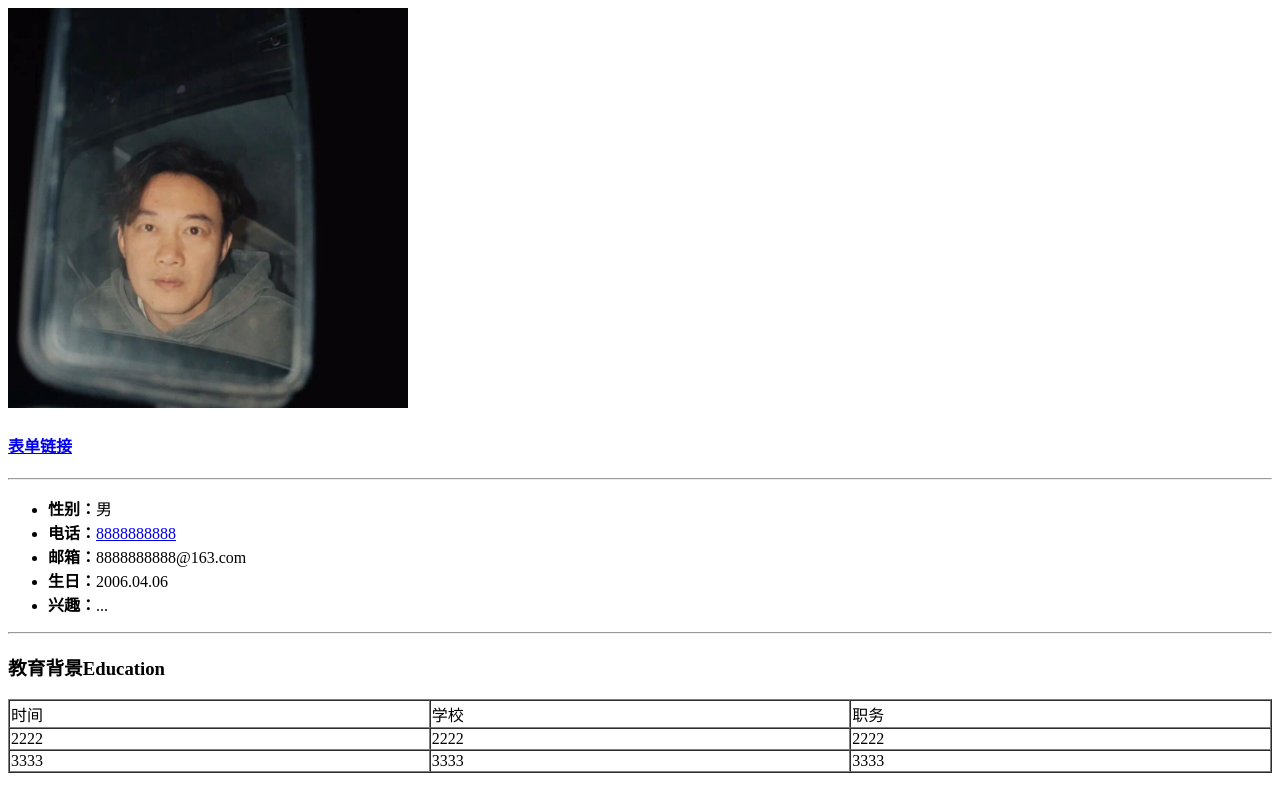
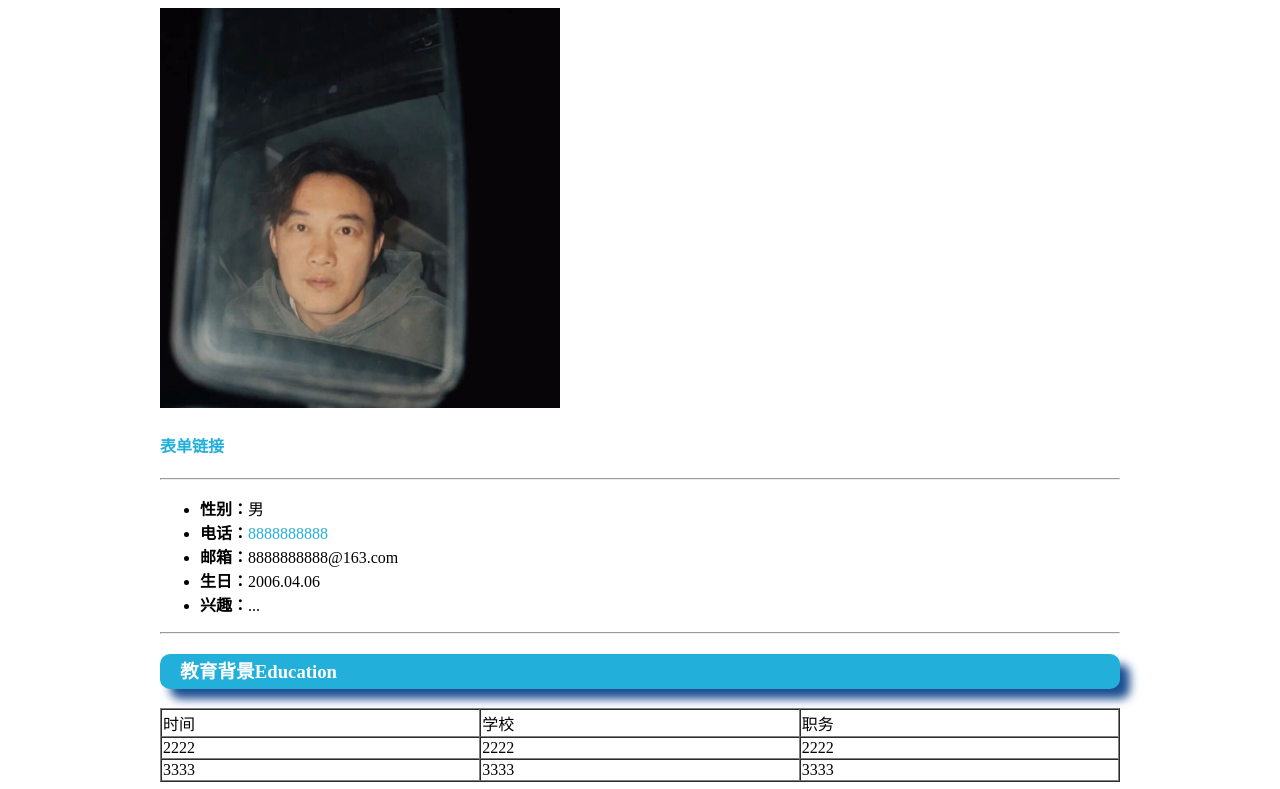
Before and after one commit to Gosh-nzh/Gosh-nzh.github.io, a plain HTML site: page index.html in a window 1280 px wide. Shown: the part 81-870 px from the top of the page. Drawn offline with Linux system fonts and the light colour scheme.

Commit message:
Update index.html

```diff
--- a/index.html
+++ b/index.html
@@ -6,9 +6,33 @@
     <meta name="viewport" content="width=device-width, initial-scale=1.0">
     <meta http-equiv="X-UA-Compatible" content="ie=edge">
     <title>倪子皓简历</title>
+    <style>
+        h1,
+        .center{
+            text-align: center;
+        }
+        a{
+            text-decoration: none;
+            color: #22afda;
+        }
+        h3{
+            background-color: #22afda;
+            color: #fdfdfd;
+            line-height:35px;
+            padding-left: 20px;
+            margin-top:20px;
+            border-radius: 10px;
+            box-shadow: 10px 10px 10px #1d4f91;
+        }
+        .container{
+            width: 960px;
+            margin: 0 auto;
+        }
+    </style>
 </head>
 
 <body>
+    <div class="container">
     <h1>倪子皓</h1>
     <img src="2026-03-09 201945000.jpg" alt="帅照" width="400px">
     <h4><a href="form.html">表单链接</a></h4>
@@ -59,6 +83,7 @@
     <h3>自我介绍</h3>
     <p>
         111111111<br>22222222222</p>
+    </div>
 </body>
 
 </html>
```
